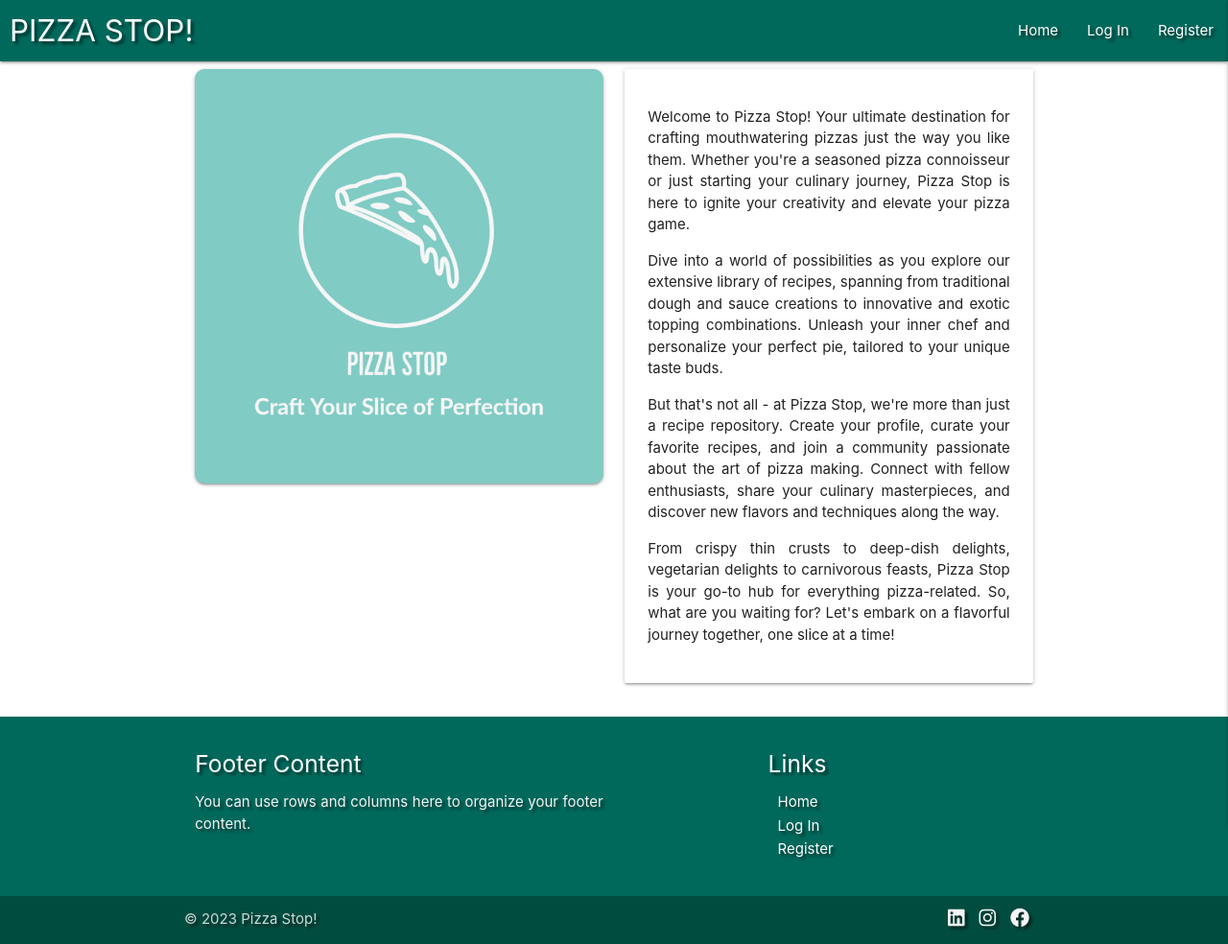
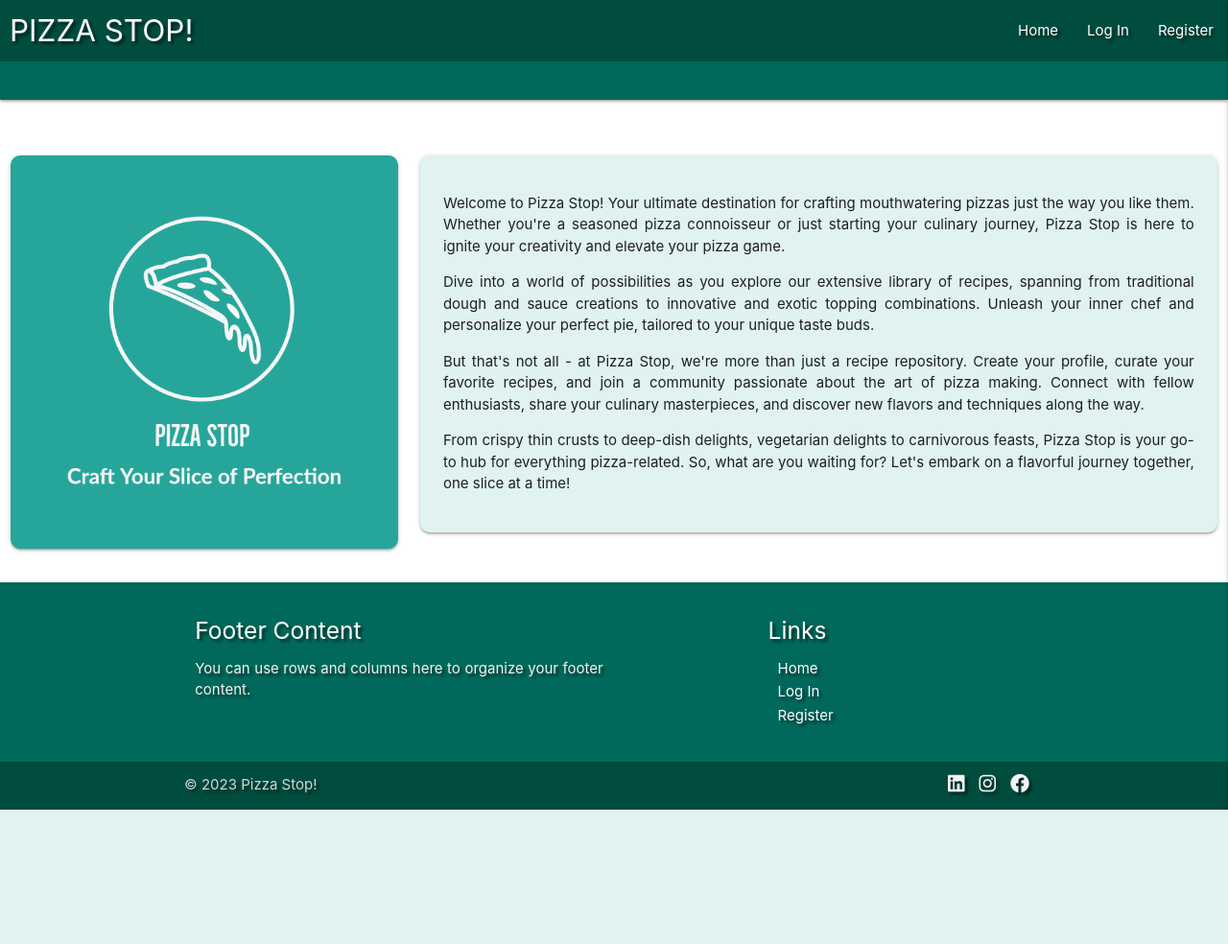
Before and after one commit to AHendley84/Pizza-Stop-MIlestone-Project-3, a Flask app: page / in a window 1280 px wide. Shown: the whole page at 96% size. After the commit the page ends 844 px from the top, so only its background shows below. Run offline with Flask 3, Linux system fonts and the light colour scheme; some libraries are stand-ins or nearby versions.

Commit message:
Adjust Materialize grid on home template

```diff
--- a/static/css/style.css
+++ b/static/css/style.css
@@ -9,6 +9,14 @@ body {
     flex: 1 0 auto;
   }
 /** End **/
+
+.bumper {
+    padding-top: 50px;
+}
+
+.nav-bumper {
+    padding: 20px;
+}
 
 .logo-container {
     position: relative;
--- a/templates/base.html
+++ b/templates/base.html
@@ -21,7 +21,7 @@
 
     <header>
         <!-- Main nav bar -->
-        <nav class="nav-extended text-shadow teal darken-3">
+        <nav class="nav-extended text-shadow teal darken-4">
             <div class="nav-wrapper">
                 <a href="{{ url_for('home') }}" class="text-shadow white-text brand-logo center-align">
                     PIZZA STOP!
@@ -40,6 +40,8 @@
                         <li><a href="{{ url_for('register') }}">Register</a></li>
                     {% endif %}
                 </ul>
+            </div>
+            <div class="nav-bumper teal darken-3">
             </div>
         </nav>
         <!-- Mobile nav bar -->
@@ -73,7 +75,7 @@
     </section>
 
     <!-- Main content area -->
-    <main class="container">
+    <main class="">
         {% block content %}
         {% endblock %}
     </main>
--- a/templates/home.html
+++ b/templates/home.html
@@ -1,13 +1,13 @@
 {% extends "base.html" %}
 {% block content %}
-<div class="row">
-    <div class="col s12 m6 l6">
-        <div class="card-panel teal lighten-3 logo-container center-align card-radius">
+<div class="row bumper">
+    <div class="col s12 m4 l4">
+        <div class="card-panel teal lighten-1 logo-container center-align card-radius">
             <img src="{{ url_for('static', filename='images/ps_logo_transparent.png') }}" alt="Pizza Stop! Craft Your Slice of Perfection" class="home-logo">
         </div>
     </div>
-    <div class="col s12 m6 l6 center-align card-radius">
-        <div class="card-panel">
+    <div class="col s12 m8 l8 center-align">
+        <div class="card-panel intro-text teal lighten-5 card-radius">
             <p>Welcome to Pizza Stop! Your ultimate destination for crafting mouthwatering pizzas just the way you like
                 them. Whether you're a seasoned pizza connoisseur or just starting your culinary journey, Pizza Stop is
                 here to ignite your creativity and elevate your pizza game.</p>
```
